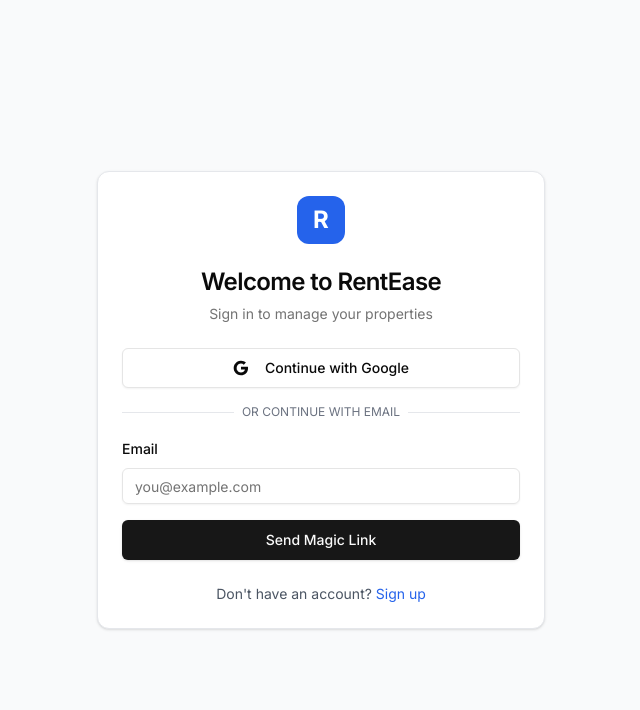
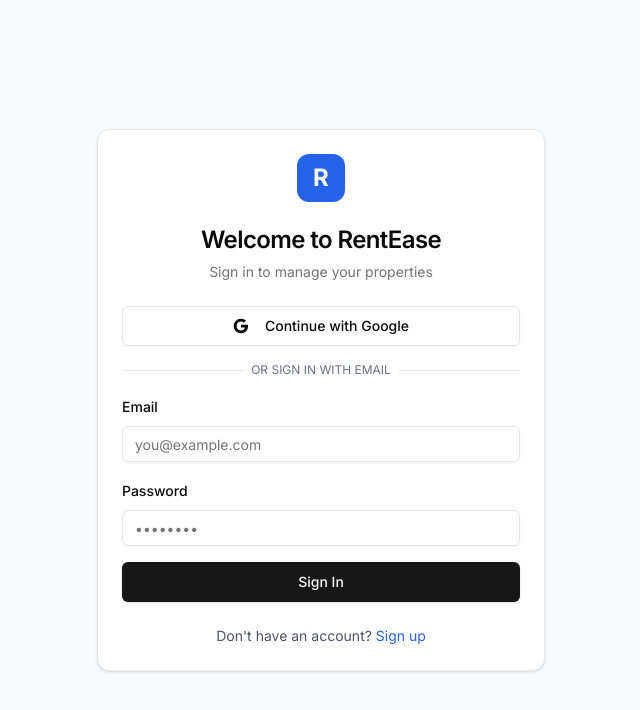
Before and after one commit to ahoque32/rentease, a Next.js app: page /login in a window 1280 px wide. Shown: the top 710 px of the page, without its empty margins (319-959 px from the left). Built offline with nearby package versions, Linux system fonts and the light colour scheme.

Commit message:
[anton] Add password login + create confirmed user account

```diff
--- a/app/(auth)/login/page.tsx
+++ b/app/(auth)/login/page.tsx
@@ -7,24 +7,23 @@
 import { Card, CardContent, CardDescription, CardFooter, CardHeader, CardTitle } from '@/components/ui/card'
 
 export default function LoginPage() {
-  async function signIn(formData: FormData) {
+  async function signInWithPassword(formData: FormData) {
     'use server'
 
     const email = formData.get('email') as string
+    const password = formData.get('password') as string
     const supabase = createClient()
 
-    const { error } = await supabase.auth.signInWithOtp({
+    const { error } = await supabase.auth.signInWithPassword({
       email,
-      options: {
-        emailRedirectTo: `${process.env.NEXT_PUBLIC_APP_URL}/auth/callback`,
-      },
+      password,
     })
 
     if (error) {
       redirect('/login?error=' + encodeURIComponent(error.message))
     }
 
-    redirect('/verify?email=' + encodeURIComponent(email))
+    redirect('/dashboard')
   }
 
   async function signInWithGoogle() {
@@ -71,22 +70,10 @@
               size="lg"
             >
               <svg className="w-5 h-5 mr-2" viewBox="0 0 24 24">
-                <path
-                  fill="currentColor"
-                  d="M22.56 12.25c0-.78-.07-1.53-.2-2.25H12v4.26h5.92c-.26 1.37-1.04 2.53-2.21 3.31v2.77h3.57c2.08-1.92 3.28-4.74 3.28-8.09z"
-                />
-                <path
-                  fill="currentColor"
-                  d="M12 23c2.97 0 5.46-.98 7.28-2.66l-3.57-2.77c-.98.66-2.23 1.06-3.71 1.06-2.86 0-5.29-1.93-6.16-4.53H2.18v2.84C3.99 20.53 7.7 23 12 23z"
-                />
-                <path
-                  fill="currentColor"
-                  d="M5.84 14.09c-.22-.66-.35-1.36-.35-2.09s.13-1.43.35-2.09V7.07H2.18C1.43 8.55 1 10.22 1 12s.43 3.45 1.18 4.93l2.85-2.22.81-.62z"
-                />
-                <path
-                  fill="currentColor"
-                  d="M12 5.38c1.62 0 3.06.56 4.21 1.64l3.15-3.15C17.45 2.09 14.97 1 12 1 7.7 1 3.99 3.47 2.18 7.07l3.66 2.84c.87-2.6 3.3-4.53 6.16-4.53z"
-                />
+                <path fill="currentColor" d="M22.56 12.25c0-.78-.07-1.53-.2-2.25H12v4.26h5.92c-.26 1.37-1.04 2.53-2.21 3.31v2.77h3.57c2.08-1.92 3.28-4.74 3.28-8.09z" />
+                <path fill="currentColor" d="M12 23c2.97 0 5.46-.98 7.28-2.66l-3.57-2.77c-.98.66-2.23 1.06-3.71 1.06-2.86 0-5.29-1.93-6.16-4.53H2.18v2.84C3.99 20.53 7.7 23 12 23z" />
+                <path fill="currentColor" d="M5.84 14.09c-.22-.66-.35-1.36-.35-2.09s.13-1.43.35-2.09V7.07H2.18C1.43 8.55 1 10.22 1 12s.43 3.45 1.18 4.93l2.85-2.22.81-.62z" />
+                <path fill="currentColor" d="M12 5.38c1.62 0 3.06.56 4.21 1.64l3.15-3.15C17.45 2.09 14.97 1 12 1 7.7 1 3.99 3.47 2.18 7.07l3.66 2.84c.87-2.6 3.3-4.53 6.16-4.53z" />
               </svg>
               Continue with Google
             </Button>
@@ -97,11 +84,11 @@
               <span className="w-full border-t" />
             </div>
             <div className="relative flex justify-center text-xs uppercase">
-              <span className="bg-white px-2 text-gray-500">Or continue with email</span>
+              <span className="bg-white px-2 text-gray-500">Or sign in with email</span>
             </div>
           </div>
 
-          <form action={signIn} className="space-y-4">
+          <form action={signInWithPassword} className="space-y-4">
             <div className="space-y-2">
               <Label htmlFor="email">Email</Label>
               <Input
@@ -113,8 +100,19 @@
               />
             </div>
 
+            <div className="space-y-2">
+              <Label htmlFor="password">Password</Label>
+              <Input
+                id="password"
+                name="password"
+                type="password"
+                placeholder="••••••••"
+                required
+              />
+            </div>
+
             <Button type="submit" className="w-full" size="lg">
-              Send Magic Link
+              Sign In
             </Button>
           </form>
         </CardContent>
```
